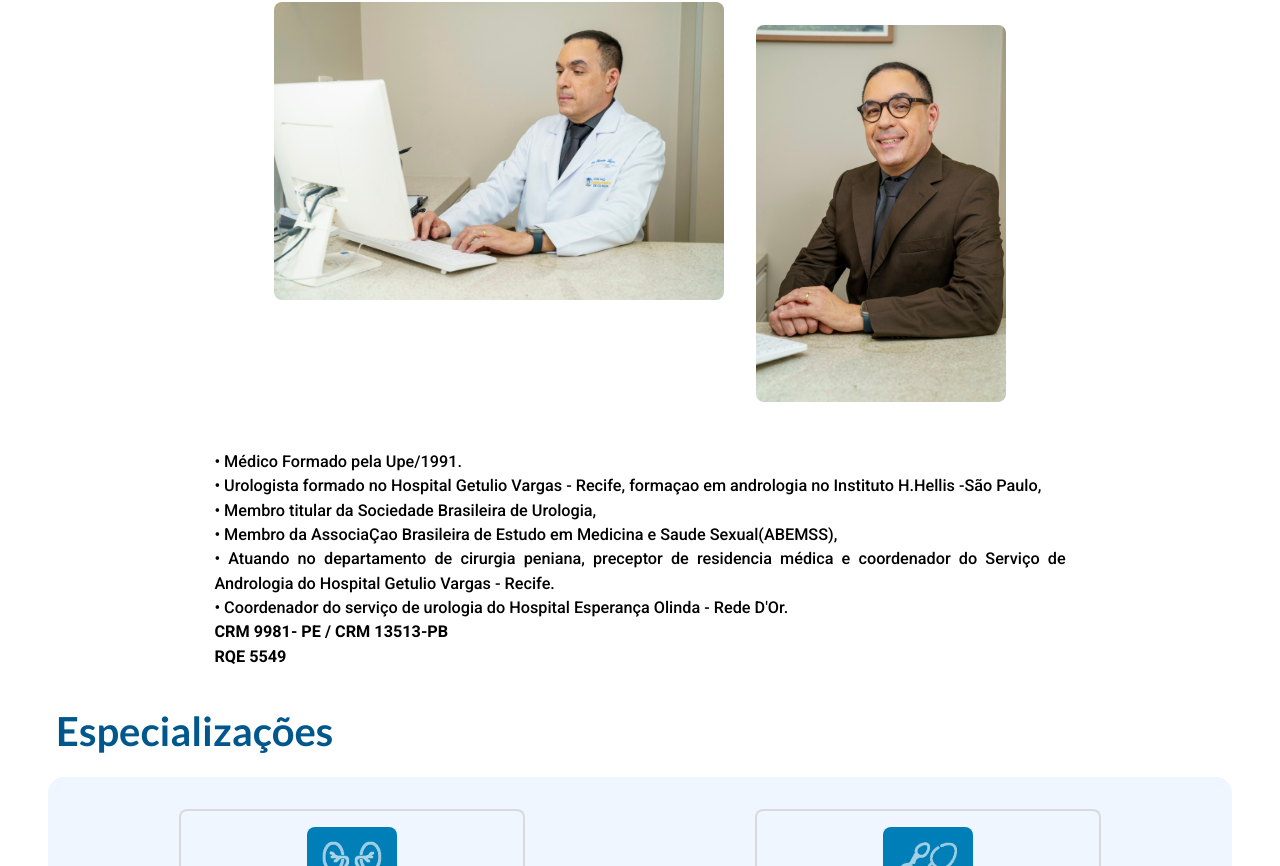
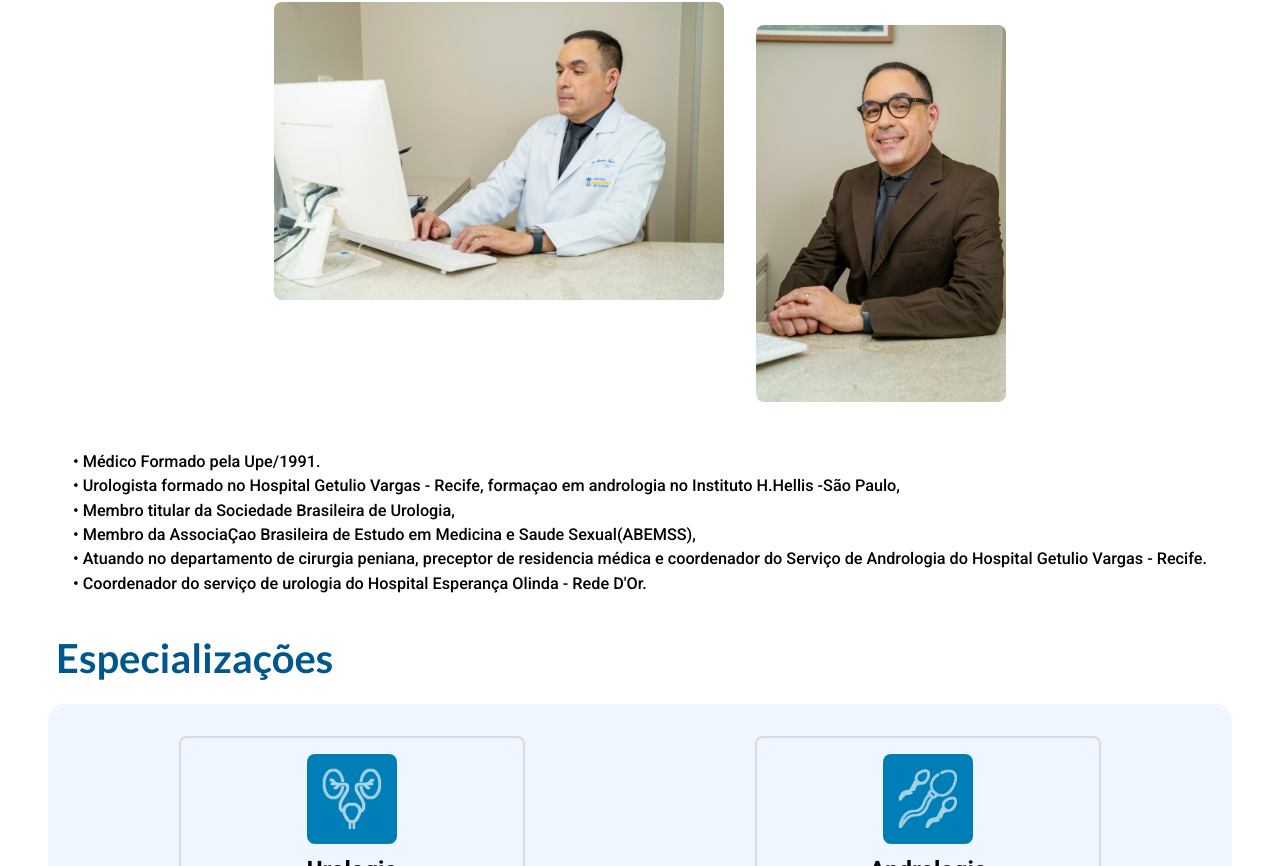
Before and after one commit to DeborahLyra/ricardo-lyra-page, a React (Vite) app: page / in a window 1280 px wide. Shown: the part 1061-1927 px from the top of the page. Built offline with nearby package versions, Linux system fonts and the light colour scheme.

Commit message:
fixed text

```diff
--- a/src/components/about me/AboutMe.tsx
+++ b/src/components/about me/AboutMe.tsx
@@ -22,10 +22,6 @@ export function AboutMe() {
             • Atuando no departamento de cirurgia peniana, preceptor de residencia médica e
             coordenador do Serviço de Andrologia do Hospital Getulio Vargas - Recife. <br />
             • Coordenador do serviço de urologia do Hospital Esperança Olinda - Rede D'Or. <br />
-           <strong>
-           CRM 9981- PE / CRM 13513-PB <br />
-            RQE 5549 <br />
-           </strong>
           </p>
         </AboutMeText>
       </AboutMeContent>
--- a/src/components/about me/style.ts
+++ b/src/components/about me/style.ts
@@ -101,5 +101,5 @@ export const AboutMeImageVertical = styled.img`
 `
 
 export const AboutMeText = styled.div`
-    width: 70%;
+
 `
--- a/src/components/banner/Banner.tsx
+++ b/src/components/banner/Banner.tsx
@@ -6,8 +6,11 @@ export function Banner() {
     <BannerContainer >
       <div>
         <h1>Ricardo Lyra</h1>
-        <p>Médico Urologista e Andrologista
-        </p>
+        <p>Médico Urologista e Andrologista</p>
+        <strong>
+           CRM 9981- PE / CRM 13513-PB <br />
+            RQE 5549 <br />
+           </strong>
         <DivButtons>
            <a href="#contact"> <button>Agende uma consulta</button></a>
             <a href="#specialization"><button>Especialidades</button></a>
```
